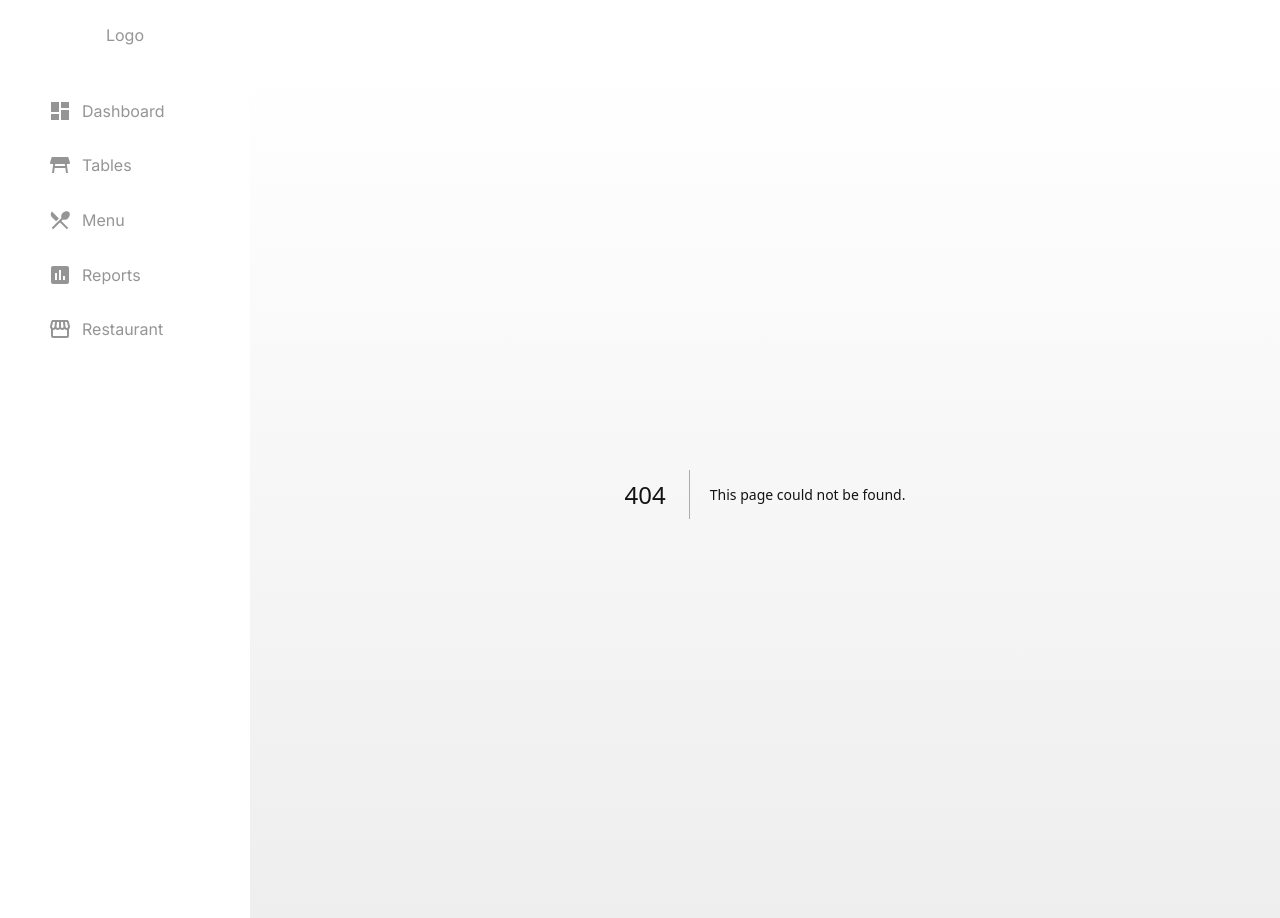
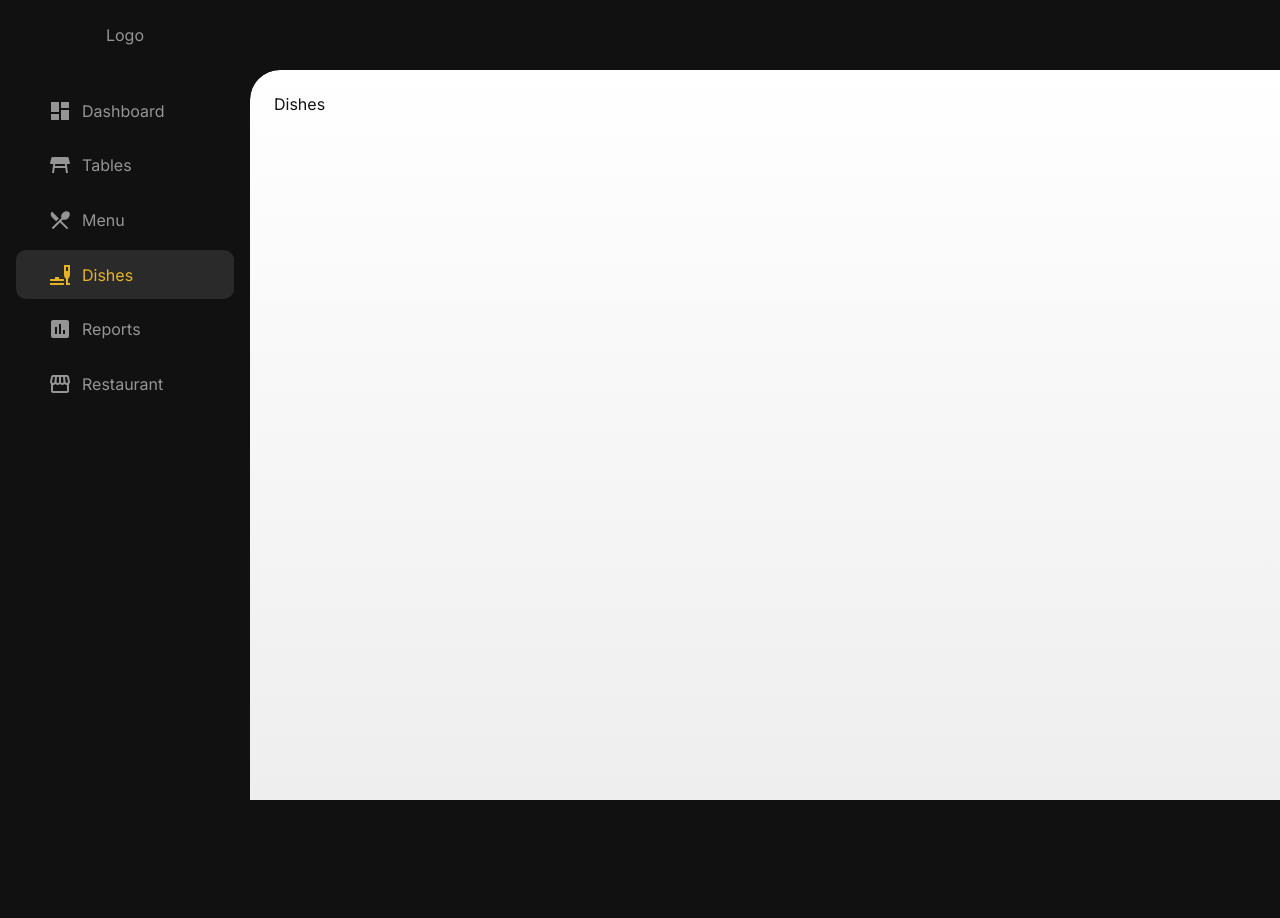
Before and after one commit to Lexeor/qr-restorator-next, a Next.js app: page /dishes in a window 1280 px wide. Before the commit this address had no page. After the commit the page ends 800 px from the top, so only its background shows below. Built offline with nearby package versions, Linux system fonts and the light colour scheme.

Commit message:
add Dishes tab

```diff
--- /dev/null
+++ b/app/dishes/page.tsx
@@ -0,0 +1,9 @@
+import React from "react";
+
+type Props = {};
+
+function Dishes({}: Props) {
+  return <div>Dishes</div>;
+}
+
+export default Dishes;
--- a/components/Sidebar/items.ts
+++ b/components/Sidebar/items.ts
@@ -9,8 +9,9 @@ const items: MenuItem[] = [
   { id: 0, path: "/dashboard", title: "Dashboard", icon: "Dashboard" },
   { id: 1, path: "/tables", title: "Tables", icon: "TableRestaurant" },
   { id: 2, path: "/menu", title: "Menu", icon: "RestaurantMenu" },
-  { id: 3, path: "/reports", title: "Reports", icon: "Assessment" },
-  { id: 4, path: "/restaurant", title: "Restaurant", icon: "Storefront" },
+  { id: 4, path: "/dishes", title: "Dishes", icon: "BrunchDining" },
+  { id: 5, path: "/reports", title: "Reports", icon: "Assessment" },
+  { id: 6, path: "/restaurant", title: "Restaurant", icon: "Storefront" },
 ];
 
 export default items;
```
